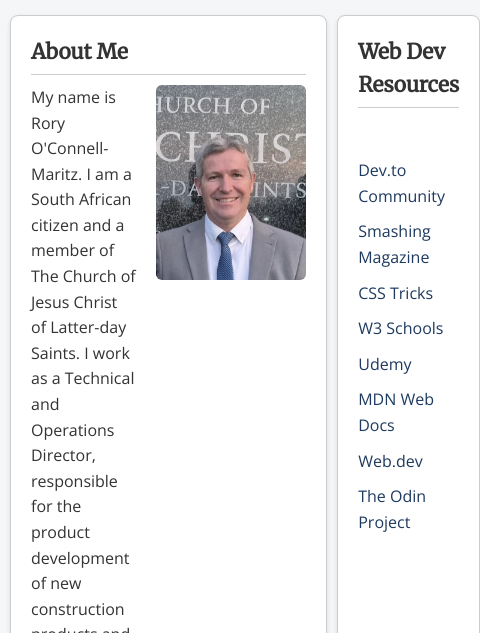
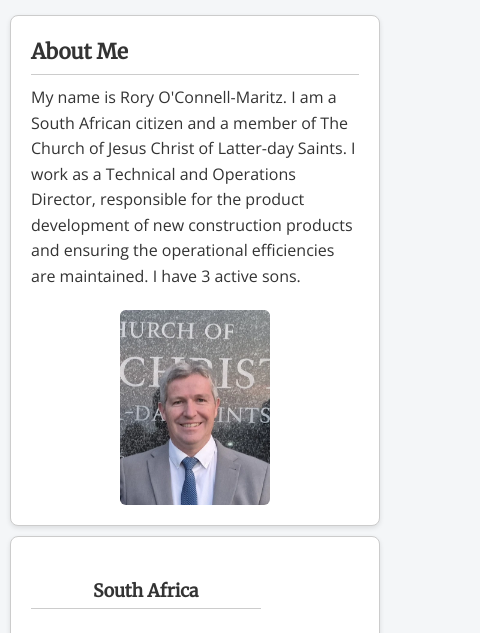
Before and after one commit to rmmaritz/wdd131, a plain HTML site: page index.html in a window 390 px wide. Shown: the part 211-844 px from the top of the page, 480 px wide, since content can reach past the window. Drawn offline with nearby package versions, Linux system fonts and the light colour scheme.

Commit message:
home page improvement for flow on mobile

```diff
--- a/styles/base.css
+++ b/styles/base.css
@@ -218,3 +218,34 @@ footer p {
   font-size: 0.9em;
   color: rgb(251, 128, 128);
 }
+
+@media (max-width: 768px) {
+  main {
+    display: flex;
+    flex-direction: column;
+    /* stack everything vertically */
+    align-items: center;
+    padding: 0 var(--space-sm);
+  }
+
+  .web-resources {
+    grid-column: auto;
+    grid-row: auto;
+    width: 100%;
+    margin-top: var(--space-md);
+  }
+
+  .about-me,
+  .location {
+    width: 100%;
+  }
+
+  .about-me-content {
+    flex-direction: column;
+    align-items: center;
+  }
+
+  .profile-image {
+    margin: var(--space-md) 0 0 0;
+  }
+}
```
